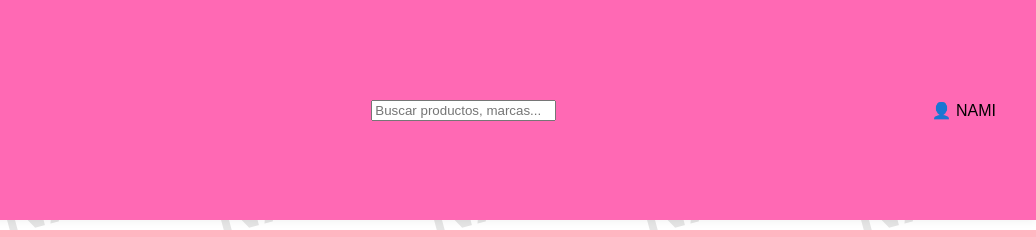
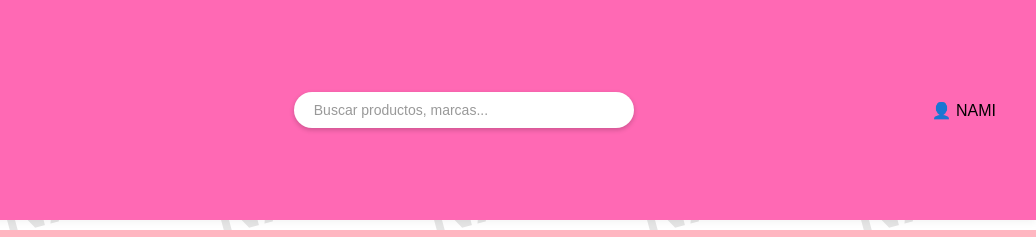
Before and after one commit to Nicksuzx/Nami, a plain HTML site: page index.html in a window 1280 px wide. Shown: the top 237 px of the page, 244-1280 px from the left. Drawn offline with Linux system fonts and the light colour scheme.

Commit message:
Actualización header parte 1

```diff
--- a/index.html
+++ b/index.html
@@ -100,11 +100,6 @@
             .logo-img {
                 height: 80px;
                 margin-bottom: 10px;
-            }
-
-            .search-bar input {
-                width: 90%;
-                font-size: 14px;
             }
         }
 
@@ -448,13 +443,35 @@
             right: 50px;
         }
     </style>
+    <style>
+        .buscador input[type="text"] {
+            padding: 10px 20px;
+            border-radius: 25px;
+            border: none;
+            outline: none;
+            width: 300px;
+            font-size: 14px;
+            box-shadow: 0 2px 5px rgba(0,0,0,0.2);
+            transition: all 0.3s ease-in-out;
+        }
+
+            .buscador input[type="text"]::placeholder {
+                color: #999;
+            }
+
+            .buscador input[type="text"]:focus {
+                box-shadow: 0 0 8px #ff69b4;
+                transform: scale(1.03);
+            }
+
+    </style>
 
 </head>
 <body>
 
     <header>
         <img src="Images/logo.png" alt="NAMI" class="logo-img">
-        <div class="search-bar">
+        <div class="buscador">
             <input type="text" placeholder="Buscar productos, marcas...">
         </div>
         <div>👤 NAMI</div>
```
